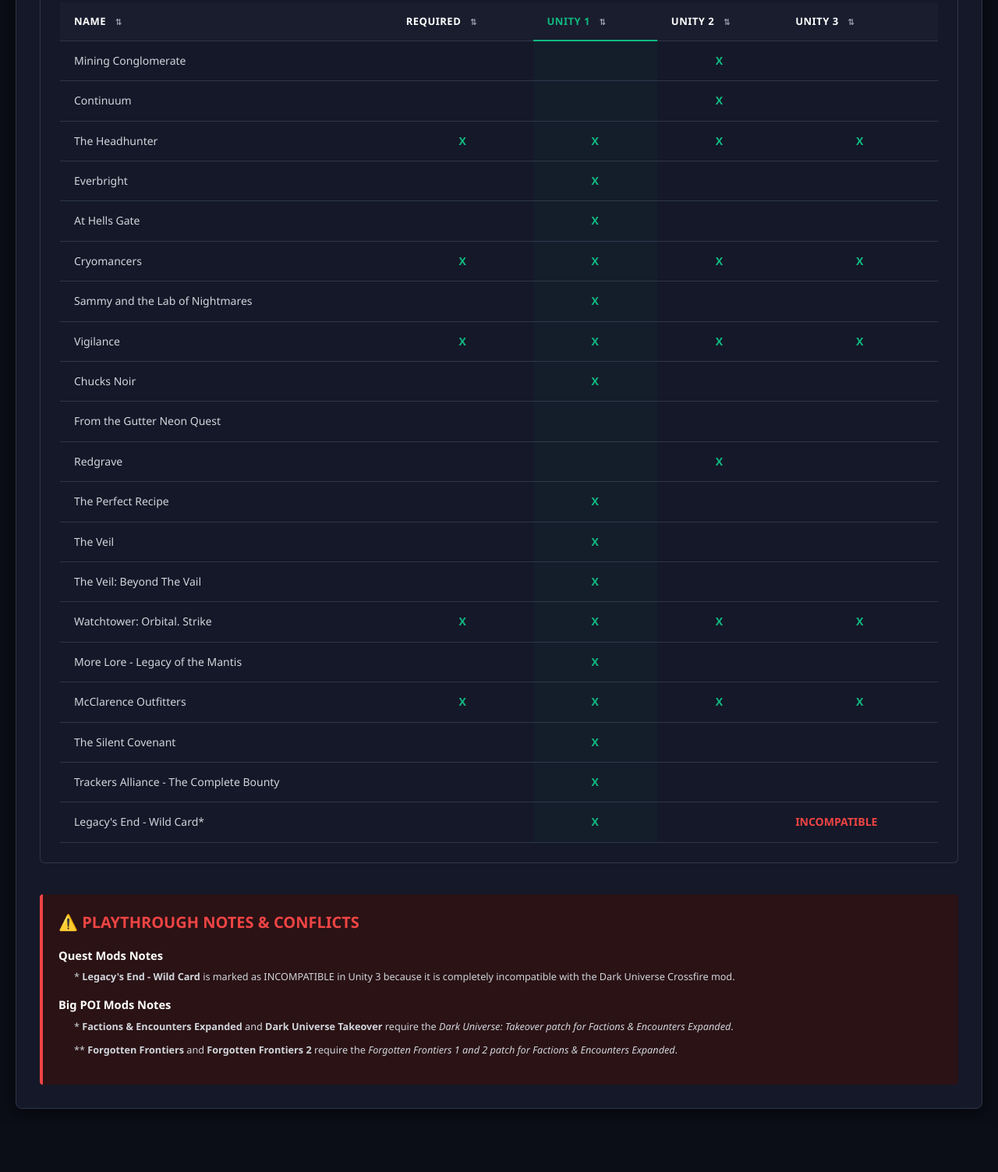
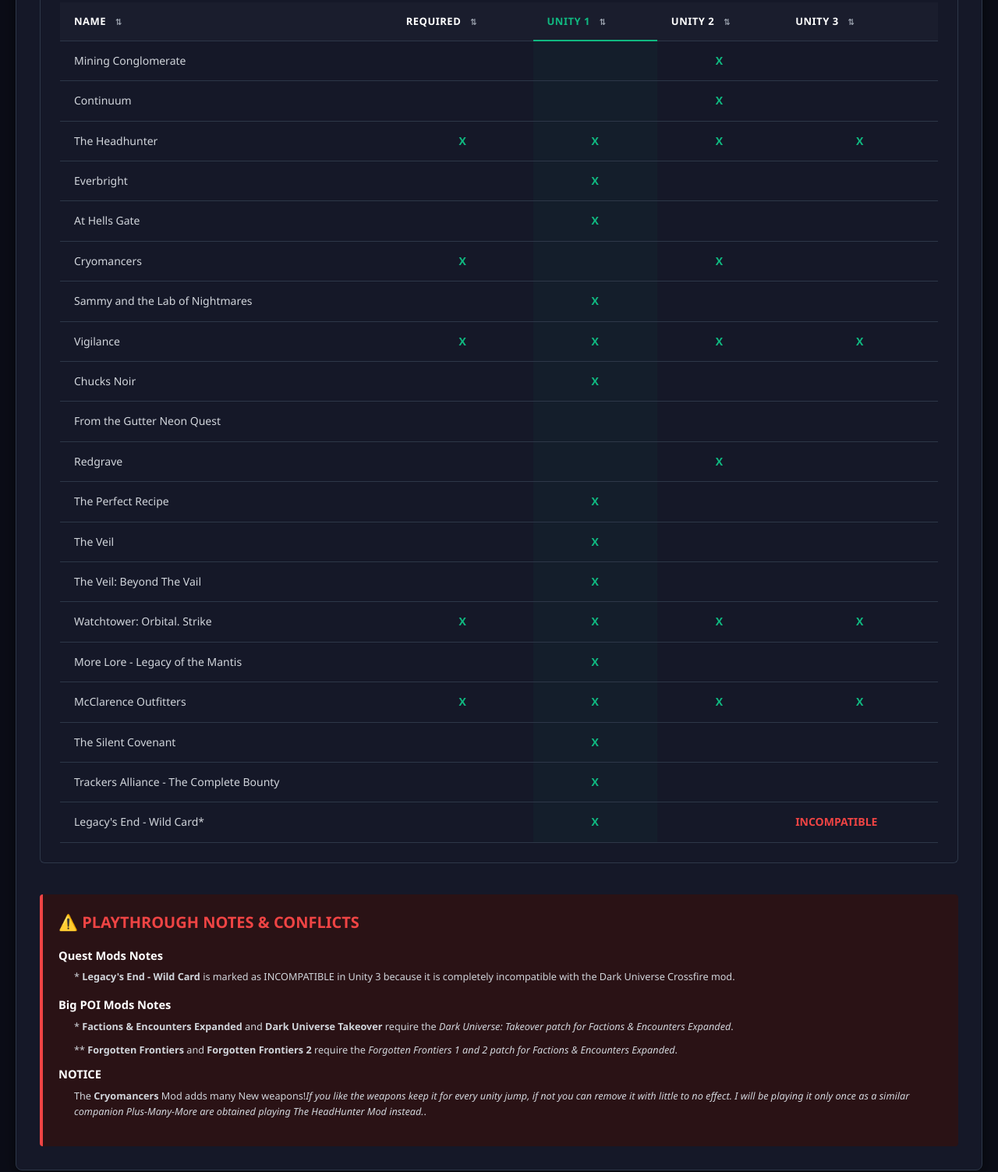
Before and after one commit to phenomenon010/Personal-Starfield-Mod-List, a plain HTML site: page Playthrough-plan.html in a window 1280 px wide. Shown: the part 830-2333 px from the top of the page at 78% size. Before the commit the page ends 2272 px from the top, so only its background shows below. Drawn offline with Linux system fonts and the light colour scheme.

Commit message:
2.1
 Minor change to the playthrough plans

```diff
--- a/Playthrough-plan.html
+++ b/Playthrough-plan.html
@@ -55,7 +55,7 @@
                 <tr><td>The Headhunter</td><td class="active-jump">X</td><td class="active-jump">X</td><td class="active-jump">X</td><td class="active-jump">X</td></tr>
                 <tr><td>Everbright</td><td></td><td class="active-jump">X</td><td></td><td></td></tr>
                 <tr><td>At Hells Gate</td><td></td><td class="active-jump">X</td><td></td><td></td></tr>
-                <tr><td>Cryomancers</td><td class="active-jump">X</td><td class="active-jump">X</td><td class="active-jump">X</td><td class="active-jump">X</td></tr>
+                <tr><td>Cryomancers</td><td class="active-jump">X</td><td class="active-jump"></td><td class="active-jump">X</td><td class="active-jump"></td></tr>
                 <tr><td>Sammy and the Lab of Nightmares</td><td></td><td class="active-jump">X</td><td></td><td></td></tr>
                 <tr><td>Vigilance</td><td class="active-jump">X</td><td class="active-jump">X</td><td class="active-jump">X</td><td class="active-jump">X</td></tr>
                 <tr><td>Chucks Noir</td><td></td><td class="active-jump">X</td><td></td><td></td></tr>
@@ -144,6 +144,8 @@
             <h4>Big POI Mods Notes</h4>
             <p>* <strong>Factions & Encounters Expanded</strong> and <strong>Dark Universe Takeover</strong> require the <em>Dark Universe: Takeover patch for Factions & Encounters Expanded</em>.</p>
             <p>** <strong>Forgotten Frontiers</strong> and <strong>Forgotten Frontiers 2</strong> require the <em>Forgotten Frontiers 1 and 2 patch for Factions & Encounters Expanded</em>.</p>
+            <h4>NOTICE</h4>
+            <p>The <strong>Cryomancers</strong> Mod adds many New weapons!<em>If you like the weapons keep it for every unity jump, if not you can remove it with little to no effect. I will be playing it only once as a similar companion Plus-Many-More are obtained playing The HeadHunter Mod instead.</em>.</p>
         </div>
     </div>
 
```
